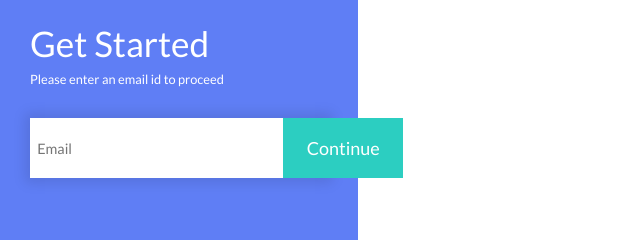
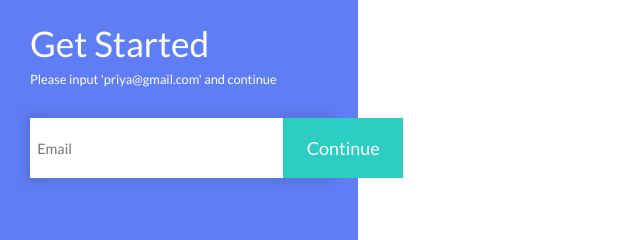
Before and after one commit to johnsackson/ManageTransactions, a website: page dist/index.html in a window 1280 px wide. Shown: the part 222-462 px from the top of the page, 0-640 px from the left. Drawn offline with Linux system fonts and the light colour scheme.

Commit message:
email input support text added

```diff
--- a/dist/partials/home.html
+++ b/dist/partials/home.html
@@ -5,7 +5,7 @@
       </a>
       <div class="intro-content">
          <h1>Get Started</h1>
-         <p>Please enter an email id to proceed</p>
+         <p>Please input 'priya@gmail.com' and continue</p>
          <form class="form-wrap shadowed" name="emailForm" ng-submit="getAllTransactions(emailForm, emailForm.$valid)" novalidate autocomplete="off">
             <div class="form-input-wrap" ng-class="{'has-error': (emailForm.$submitted && emailForm.email.$invalid) || (emailForm.email.$touched && emailForm.email.$invalid) }">
                <input class="form-input" type="text" id="" name="email" required ng-model="email" ng-pattern="/^[^\s@]+@[^\s@]+\.[^\s@]{2,}$/" ng-required="true" ng-minlength="1" placeholder="Email" />
```
